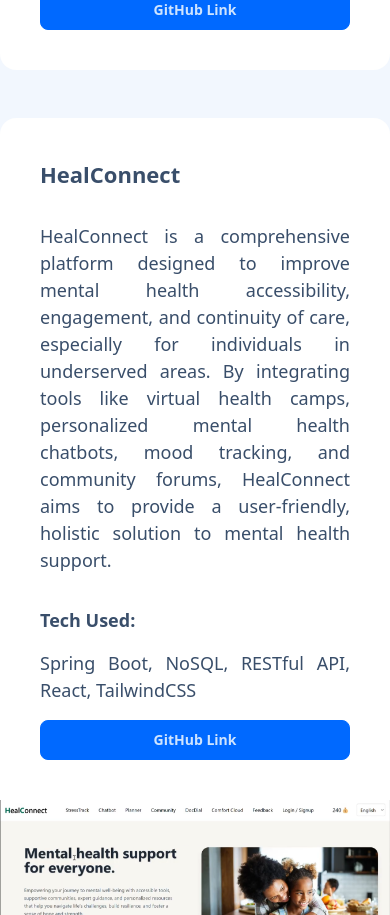
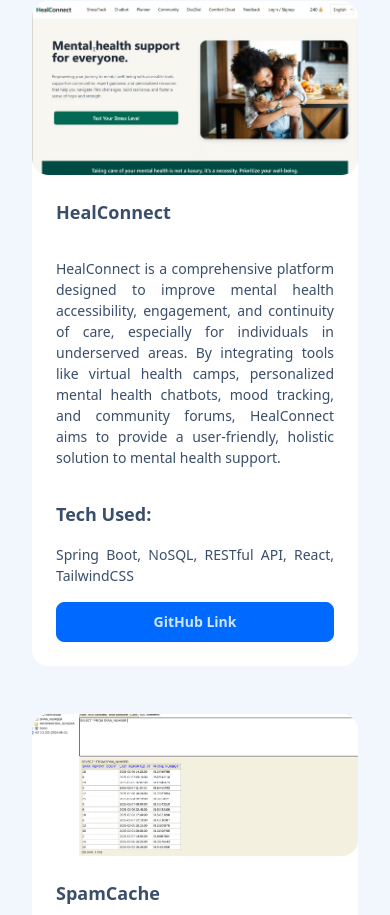
Before and after one commit to vaibhavlachhwani/portfolio_v0, a React (Vite) app: page / in a window 390 px wide. Shown: the part 4844-5759 px from the top of the page. Built offline with nearby package versions, Linux system fonts and the light colour scheme.

Commit message:
make Project secction responsive

```diff
--- a/src/components/projects/ProjectCardLeft.jsx
+++ b/src/components/projects/ProjectCardLeft.jsx
@@ -3,7 +3,7 @@ export default function ProjectCardLeft(props) {
     <>
       <div
         data-theme="winter"
-        className="du-card du-card-xl lg:du-card-side bg-base-100 my-12"
+        className="du-card flex-col-reverse du-card-md lg:du-card-lg mx-8 lg:mx-auto lg:du-card-side bg-base-100 my-12"
       >
         <div className="du-card-body">
           <h2 className="du-card-title">{props.title}</h2>
@@ -22,7 +22,11 @@ export default function ProjectCardLeft(props) {
           </div>
         </div>
         <figure>
-          <img src={props.img_src} alt="Project Image" />
+          <img
+            className="du-rounded-box"
+            src={props.img_src}
+            alt="Project Image"
+          />
         </figure>
       </div>
     </>
--- a/src/components/projects/ProjectCardRight.jsx
+++ b/src/components/projects/ProjectCardRight.jsx
@@ -3,10 +3,14 @@ export default function ProjectCardRight(props) {
     <>
       <div
         data-theme="winter"
-        className="du-card du-card-xl lg:du-card-side bg-base-100"
+        className="du-card mx-8 lg:mx-auto lg:du-card-side bg-base-100"
       >
         <figure>
-          <img src={props.img_src} alt="Project Image" />
+          <img
+            className="du-rounded-box"
+            src={props.img_src}
+            alt="Project Image"
+          />
         </figure>
         <div className="du-card-body">
           <h2 className="du-card-title">{props.title}</h2>
--- a/src/components/projects/Projects.jsx
+++ b/src/components/projects/Projects.jsx
@@ -10,7 +10,7 @@ import forum from "../../assets/images/projects/forum.png";
 export default function Projects() {
   return (
     <>
-      <section id="projects">
+      <section id="projects" className="pt-20">
         <SectionTitle text={"Projects"} />
         <div className="py-12 max-w-screen-lg mx-auto">
           <ProjectCardRight
```
